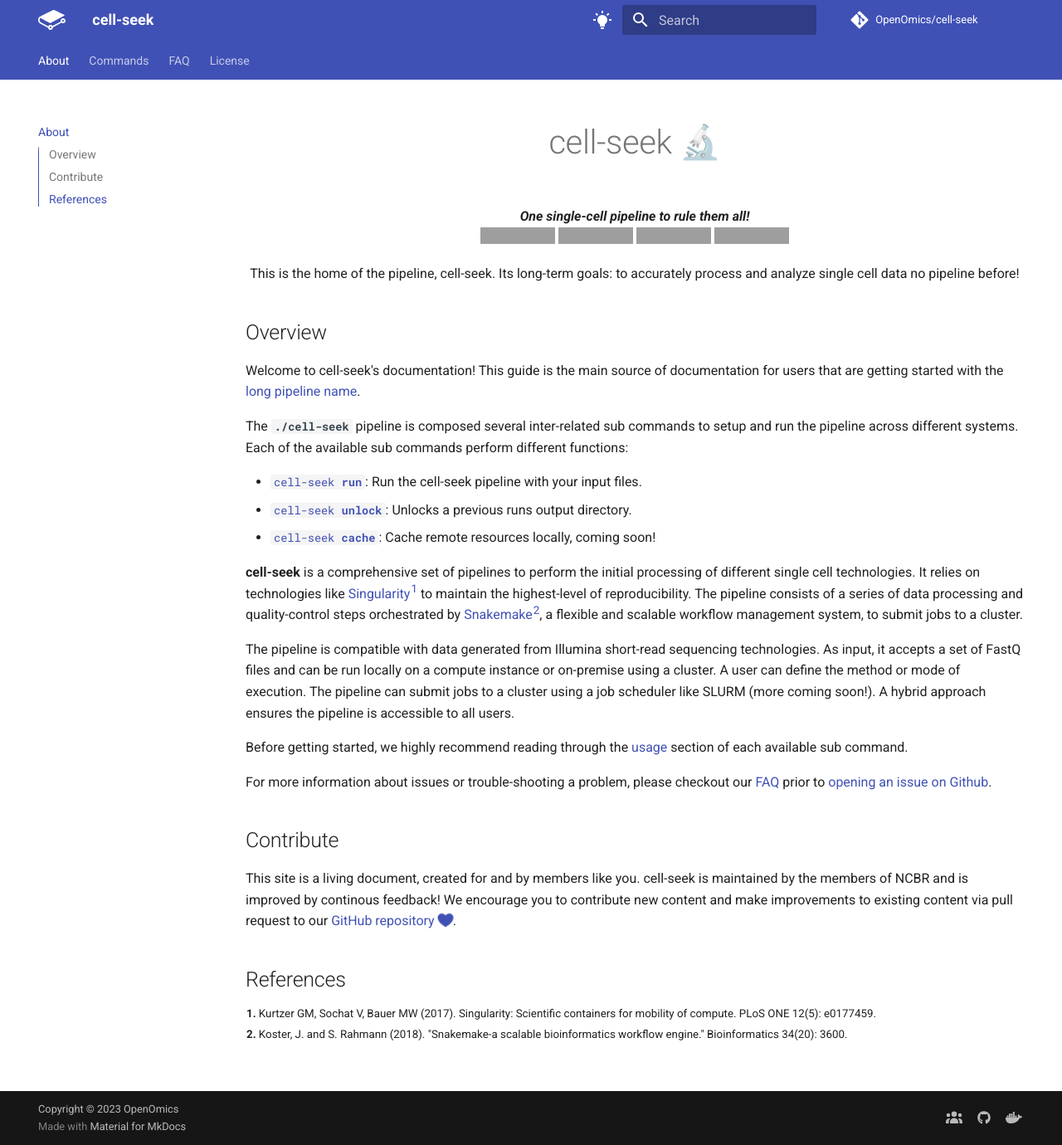
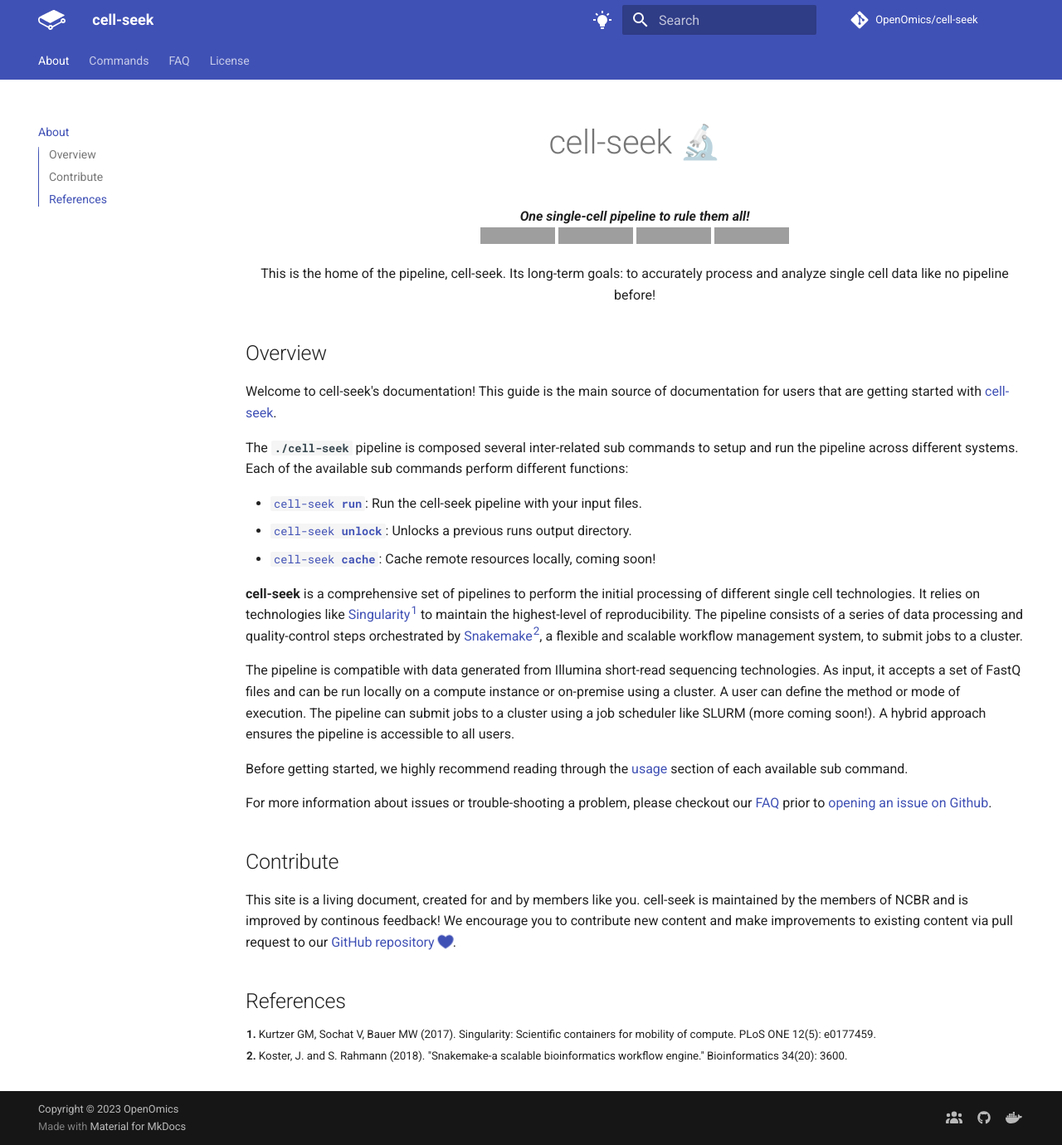
Before and after one commit to OpenOmics/cell-seek, an MkDocs documentation site: the page built from docs/index.md, in a window 1280 px wide and 1380 px high. Shown: the whole window at 83% size. Built offline with MkDocs 1.6.1 and Material for MkDocs 9.7.7, drawn with Linux system fonts in a browser that asks for light colours; comment, search, counter and statistics services are not loaded; the version menu is left out; grey boxes are pictures that could not be loaded.

Commit message:
Update index.md

```diff
--- a/docs/index.md
+++ b/docs/index.md
@@ -17,14 +17,14 @@
   </a>
 
   <p>
-    This is the home of the pipeline, cell-seek. Its long-term goals: to accurately process and analyze single cell data no pipeline before!
+    This is the home of the pipeline, cell-seek. Its long-term goals: to accurately process and analyze single cell data like no pipeline before!
   </p>
 
 </div>
 
 
 ## Overview
-Welcome to cell-seek's documentation! This guide is the main source of documentation for users that are getting started with the [long pipeline name](https://github.com/OpenOmics/cell-seek/).
+Welcome to cell-seek's documentation! This guide is the main source of documentation for users that are getting started with [cell-seek](https://github.com/OpenOmics/cell-seek/).
 
 The **`./cell-seek`** pipeline is composed several inter-related sub commands to setup and run the pipeline across different systems. Each of the available sub commands perform different functions:
 
```
